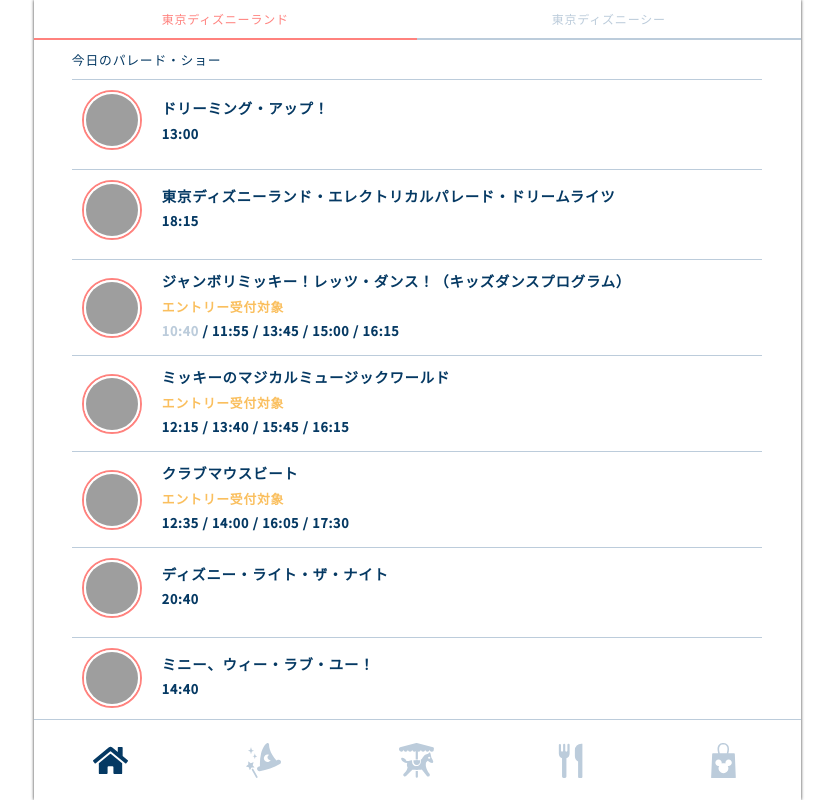
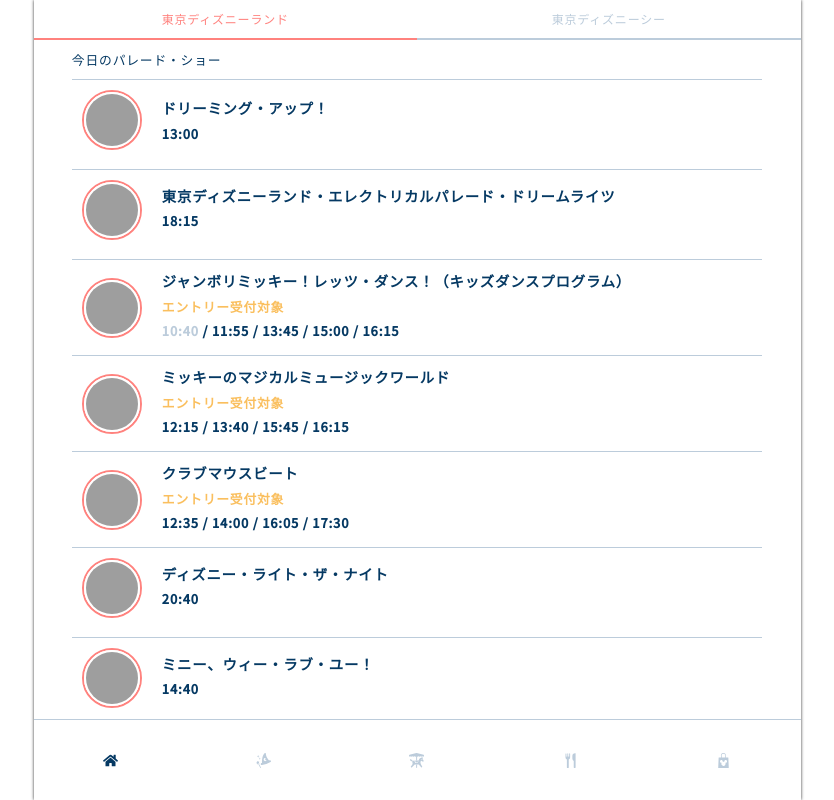
Before and after one commit to souta1125/test_page, a plain HTML site: page index.html in a window 1280 px wide. Shown: the whole page, without its empty margins (223-1057 px from the left). Drawn offline with nearby package versions, Linux system fonts and the light colour scheme; grey boxes are pictures that could not be loaded.

Commit message:
Update style.css

```diff
--- a/style.css
+++ b/style.css
@@ -194,8 +194,8 @@
 
 .nav_inner .nav_bottom .nav_item svg{
   fill: #BCCCDB;
-  height: 35px;
-  width: 35px;
+  height: 15px;
+  width: 15px;
 }
 
 .nav_inner .nav_bottom .nav_item.is_active svg{
```
